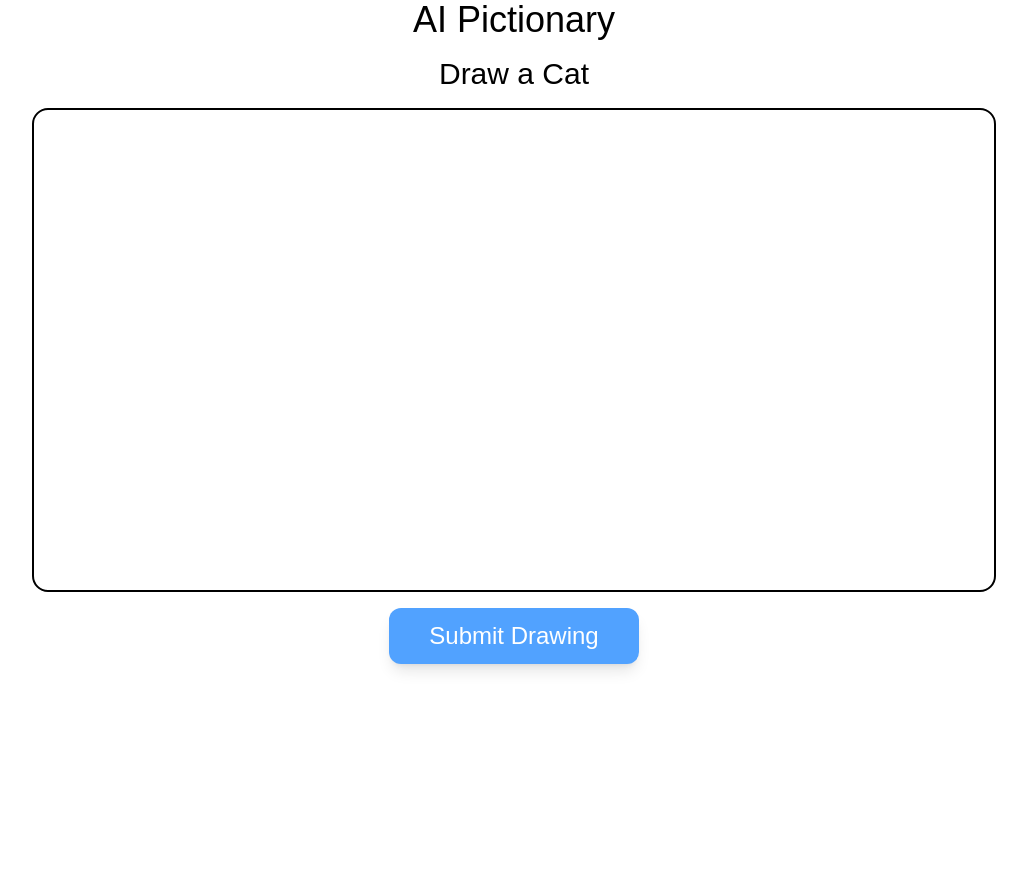
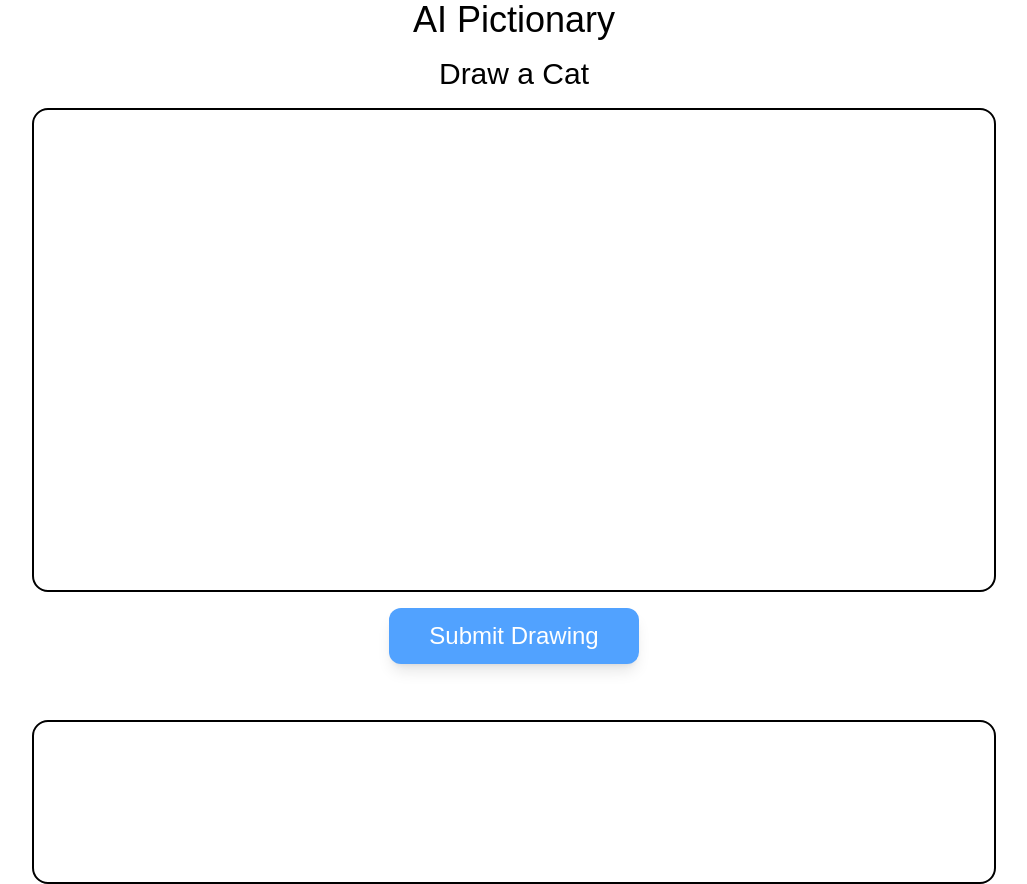
Before and after one commit to Eric-Zhang-Developer/ai-pictionary, a Next.js app: page / in a window 1280 px wide. Shown: the whole page, without its empty margins (126-1153 px from the left). Before the commit the page ends 800 px from the top, so only its background shows below. Built offline with nearby package versions, Linux system fonts and the light colour scheme.

Commit message:
feat: results section

```diff
--- a/src/app/page.tsx
+++ b/src/app/page.tsx
@@ -7,7 +7,7 @@ export default function Home() {
       <button className="bg-blue-400 text-white px-10 py-3 rounded-xl text-2xl shadow-lg hover:cursor-pointer transition hover:scale-110">
         Submit Drawing
       </button>
-
+      <div className="border-2 px-120 py-20 rounded-2xl mt-10"></div>
     </div>
   );
 }
```
